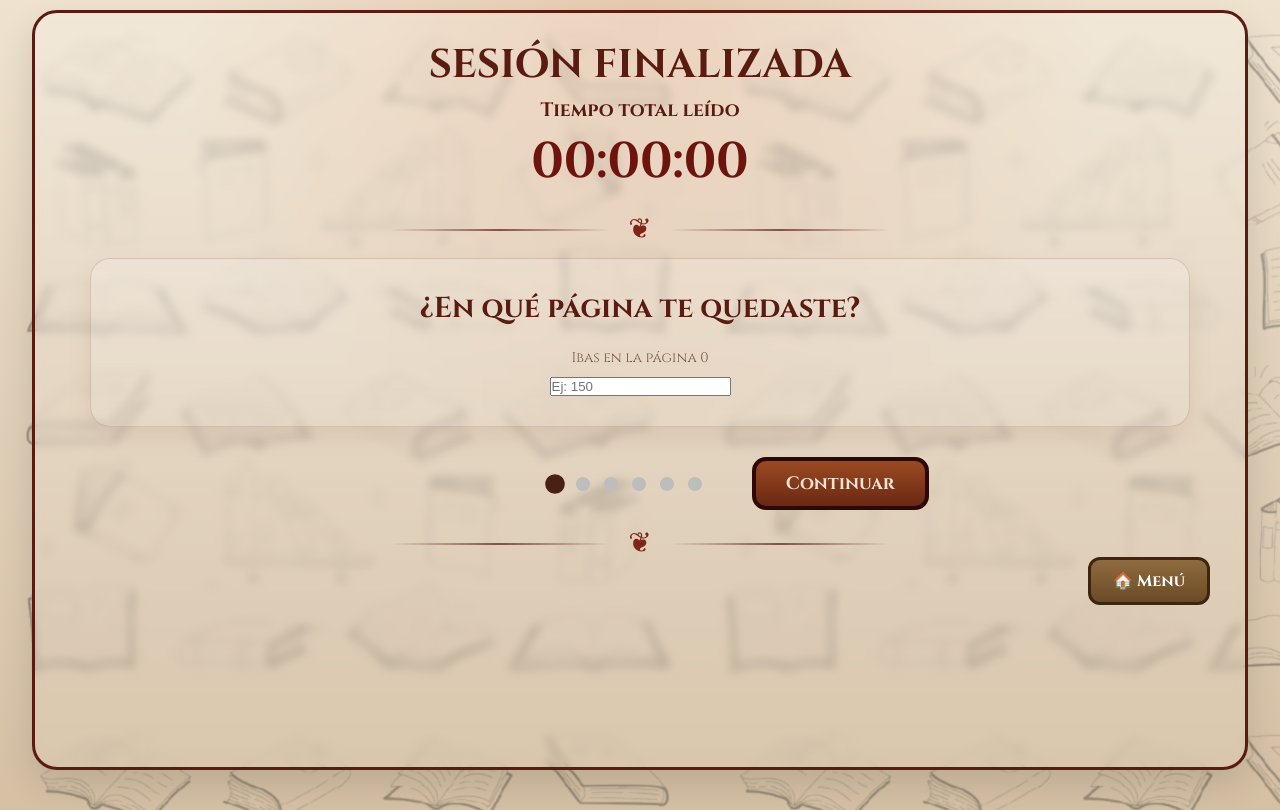
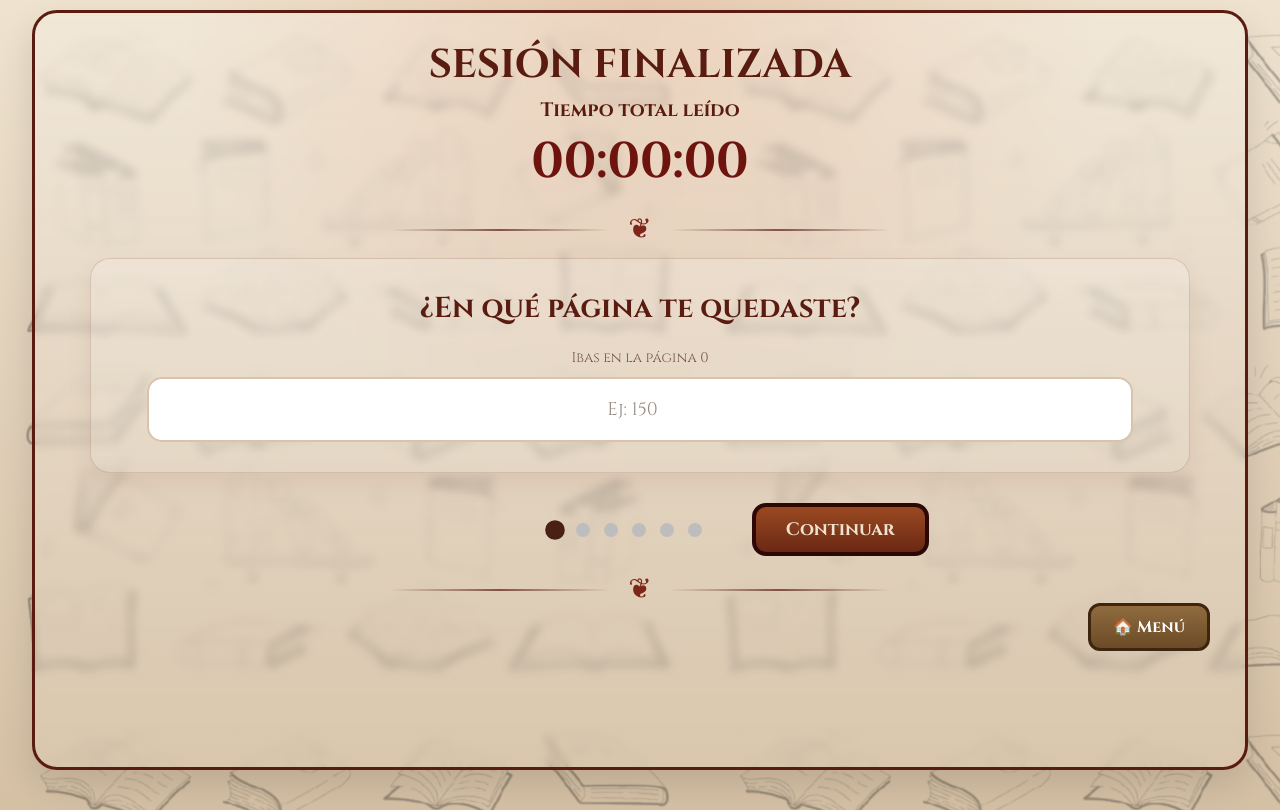
Before and after one commit to angelferrer200444-oss/Book-Wellness, a Flask app: page /seccion3-lectura in a window 1280 px wide. Run offline with Flask 3, Linux system fonts and the light colour scheme.

Commit message:
Enhance styles for input and textarea elements
Added styles for input fields and focus states.

```diff
--- a/static/css/SeccionLectura3.css
+++ b/static/css/SeccionLectura3.css
@@ -160,7 +160,8 @@ body{
 ========================= */
 
 .pregunta textarea,
-.pregunta select{
+.pregunta select,
+.pregunta input[type="number"]{
     width:95%;
     max-width:none;
     padding:18px;
@@ -170,6 +171,24 @@ body{
     background:white;
     font-family:'Cinzel',serif;
     color:#4a1f14;
+    outline:none;
+    transition:.25s;
+}
+
+.pregunta input[type="number"]:focus,
+.pregunta textarea:focus,
+.pregunta select:focus{
+    border-color:#9a4a22;
+    box-shadow:0 0 0 4px rgba(154,74,34,.15);
+}
+
+.pregunta input[type="number"]{
+    min-height:60px;
+    text-align:center;
+}
+
+.pregunta input[type="number"]::placeholder{
+    color:#9a8d83;
 }
 
 .pregunta textarea{
@@ -264,6 +283,7 @@ body{
     transition:.3s;
 }
 
+
 #btnMenu:hover{
     transform:translateY(-2px);
     filter:brightness(1.08);
```
